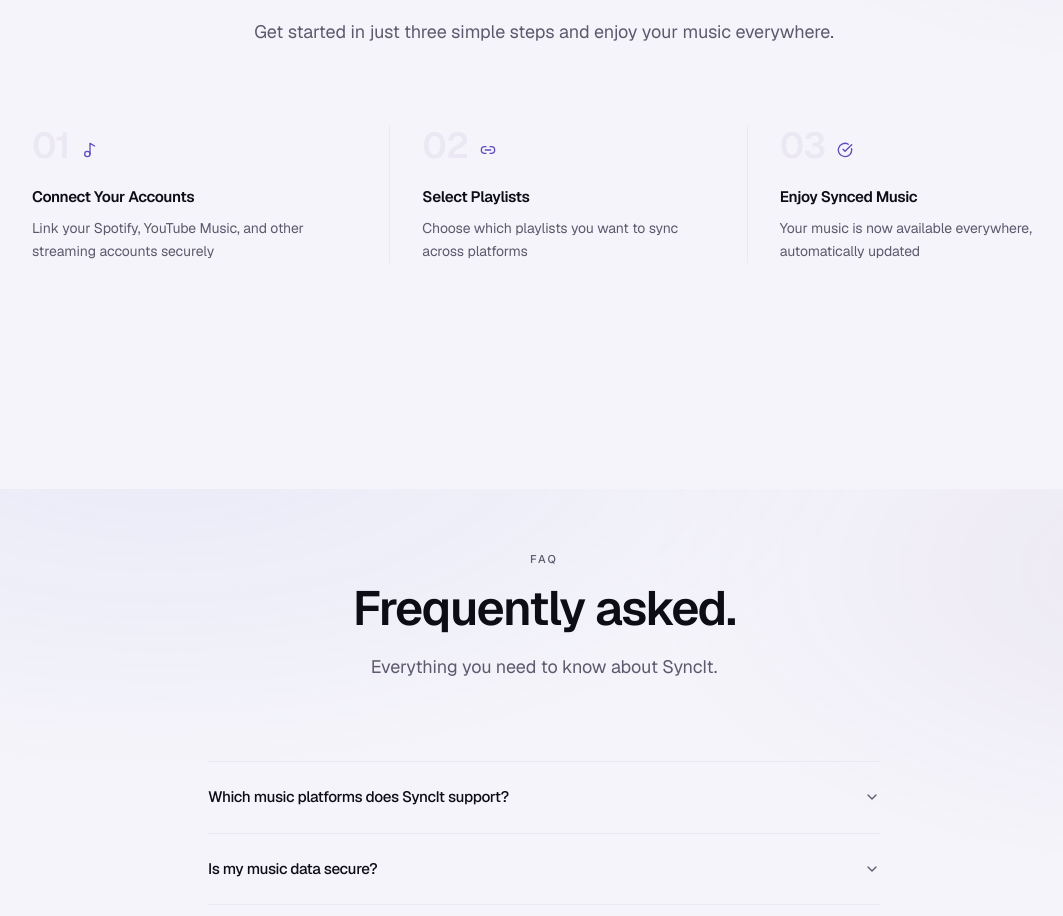
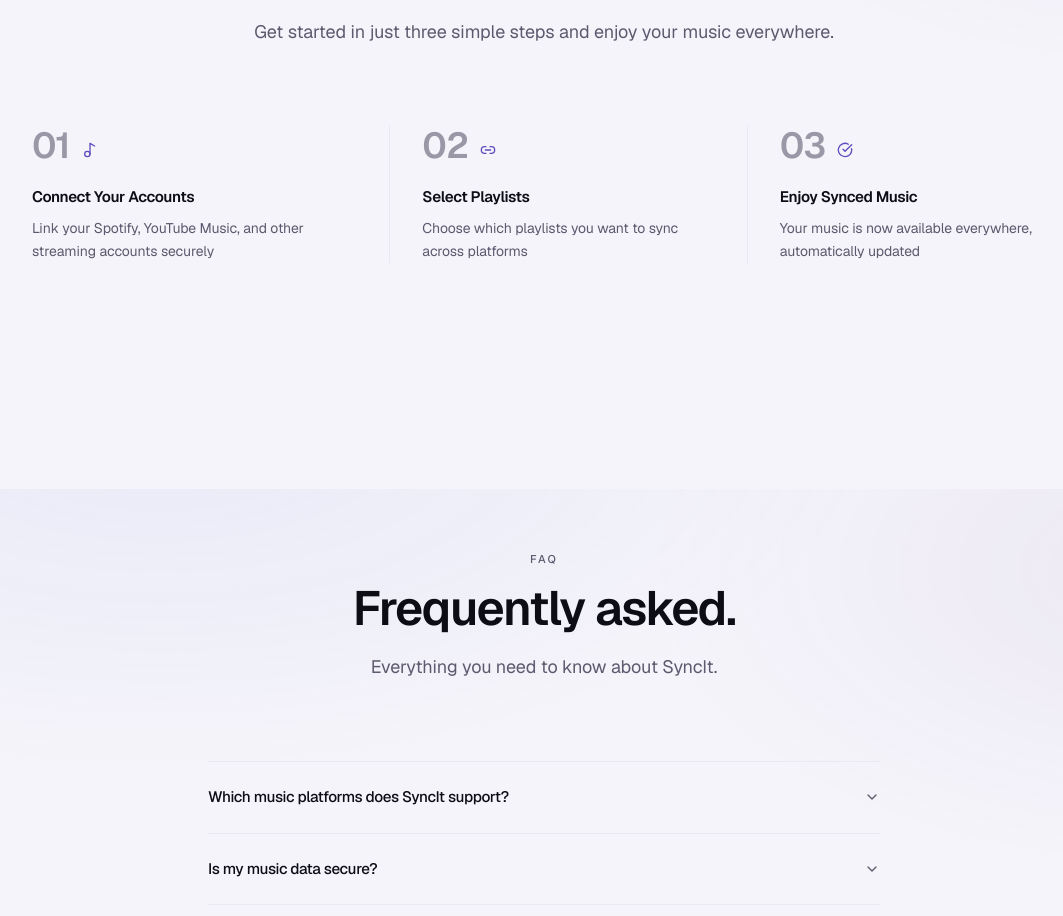
Before and after one commit to x15sr71/SyncIt-Client, a Next.js app: page / in a window 1280 px wide. Shown: the part 1911-2827 px from the top of the page, without its empty margins (96-1159 px from the left). Built offline with nearby package versions, Linux system fonts and the light colour scheme.

Commit message:
fix(landing): raise step numeral contrast from border to muted/60

```diff
--- a/components/how-it-works-section.tsx
+++ b/components/how-it-works-section.tsx
@@ -58,7 +58,7 @@ export function HowItWorksSection() {
               aria-labelledby={`step-${index}-title`}
             >
               <div className="flex items-baseline gap-3 mb-5">
-                <span className="text-4xl font-semibold tracking-tight text-border select-none">
+                <span className="text-4xl font-semibold tracking-tight text-muted-foreground/60 select-none">
                   {String(index + 1).padStart(2, "0")}
                 </span>
                 <step.icon
```
